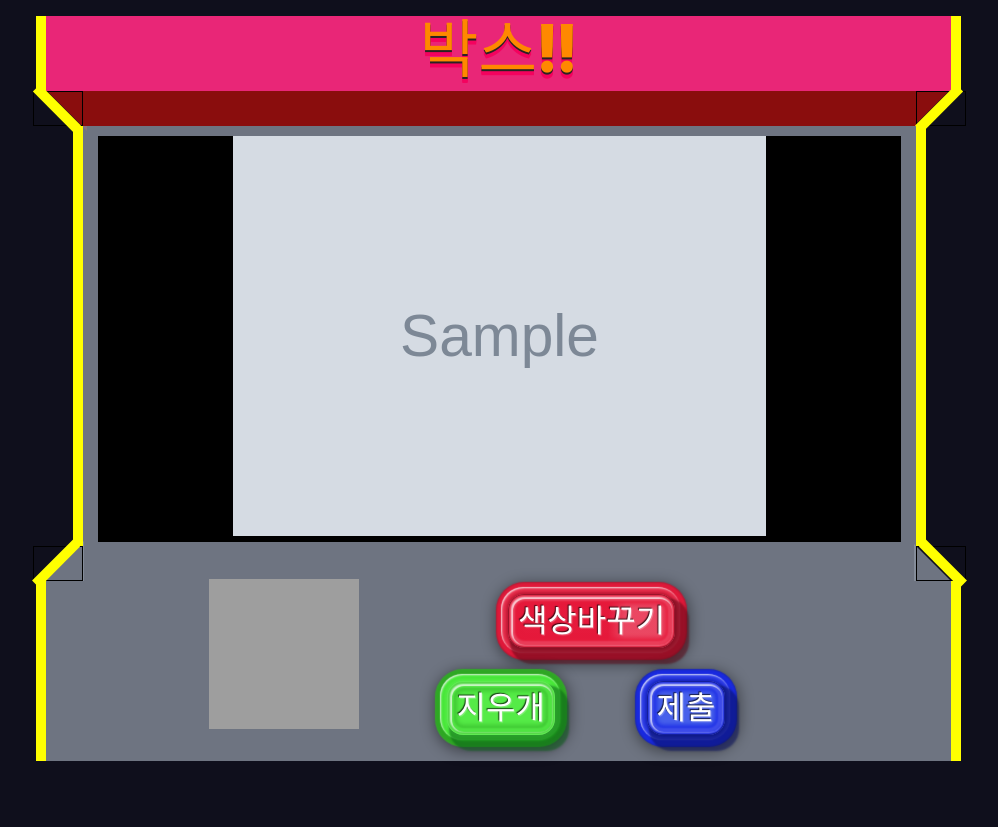
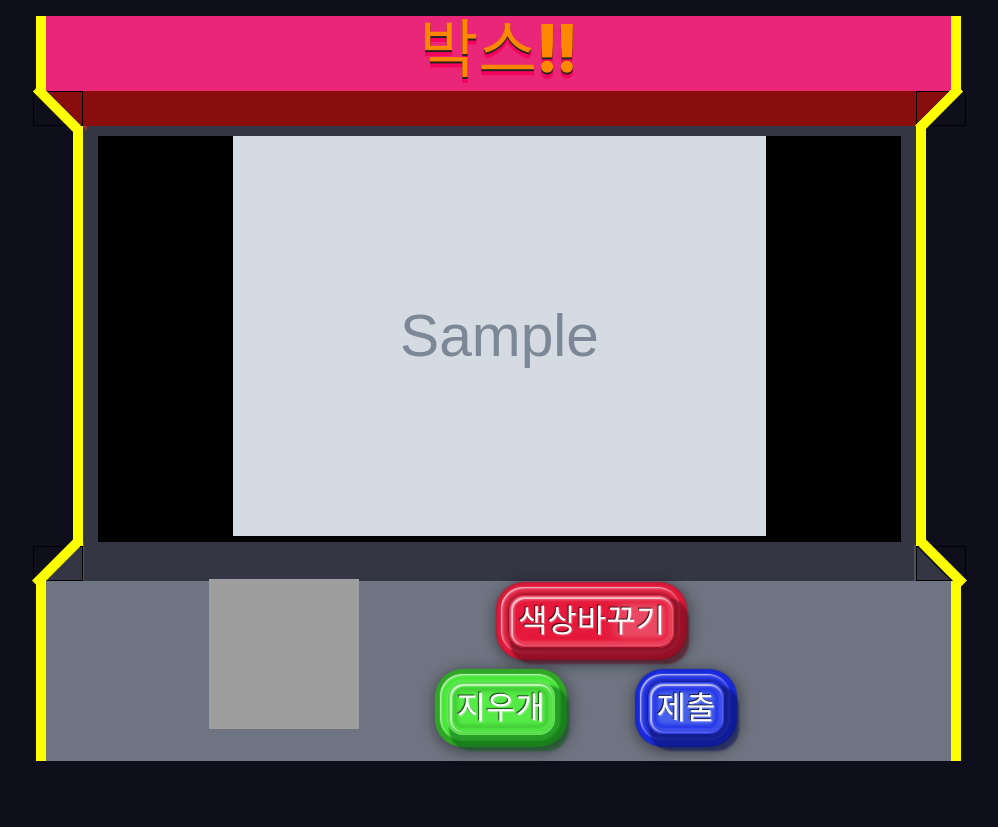
Before and after one commit to ParkNuri/lebelling, a Django app: page /boxing/non_tag/ in a window 1280 px wide. Shown: the part 56-883 px from the top of the page, without its empty margins (142-1140 px from the left). Run offline with Django 3.2, Linux system fonts and the light colour scheme; tables that the repository leaves empty hold one stand-in row (values such as "Sample post"); grey boxes marked "Sample" are stand-in pictures; some libraries are stand-ins or nearby versions; some web fonts are replaced; grey boxes are pictures that could not be loaded.

Commit message:
자잘한 코드고침

```diff
--- a/web_leb/boxing/templates/boxing/nontag.html
+++ b/web_leb/boxing/templates/boxing/nontag.html
@@ -240,7 +240,7 @@
   width: 0;
   height: 0;
   border-right: 37px solid transparent;
-  border-bottom: 37px solid #8c94a0c4;
+  border-bottom: 37px solid #8c94a04b;
   position: relative;
   bottom: 217px;
   left: 907px;
@@ -250,7 +250,7 @@
 .bottom-right-triangle {
   width: 0;
   height: 0;
-  border-bottom: 40px solid #8c94a0c4;
+  border-bottom: 40px solid #8c94a04b;
   border-left: 40px solid transparent;
   position: relative;
   bottom: 220px;
@@ -282,7 +282,7 @@
       </div>
       <div class="row">
             <div class="col-50"  style="margin-left: 90px; height: 420px; background-color: #0f0f1c; width: 50px; border-right: 10px solid yellow;"></div>
-            <div class="col-sm-9" style="text-align: center; height: 420px;  background-color: #8c94a0c4; padding-top: 10px; padding-bottom: 10px; width: 980px;">
+            <div class="col-sm-9" style="text-align: center; height: 420px;  background-color: #8c94a04b; padding-top: 10px; padding-bottom: 10px; width: 980px;">
                   <div style="background-color: black;">
                         <canvas id="canvas" width="600" height="400">
                               이 브라우저는 캔버스를 지원하지 않습니다.
@@ -295,7 +295,7 @@
             <div style="margin-left: 90px; border: 1px solid #000; width:50px; height:35px;">
                   <div class="hr2" style="border-top:10px solid yellow; height:55px; margin-left:-10px; position: relative; top: 5px; left: 19px; z-index: 1;"></div>
             </div>
-            <div class="col-sm-9" style="height: 35px; background-color: #8c94a0c4; width: 980px;"></div>
+            <div class="col-sm-9" style="height: 35px; background-color: #8c94a04b; width: 980px;"></div>
             <div style="border: 1px solid #000; width:50px; height:35px;">
                   <div class="hr" style="border-top:10px solid yellow; height:55px; margin-left:-10px; position: relative; top: 5px; right: 9px; z-index: 1;"></div>
             </div>
@@ -505,7 +505,7 @@
 
   }
 
-  document.querySelector('#submit').addEventListener('submit', function(event) {
+  document.querySelector('#btnfinish').addEventListener('submit', function(event) {
         event.preventDefault()
         console.log(arrPosition)
         const data = new FormData()
--- a/web_leb/boxing/templates/boxing/tag.html
+++ b/web_leb/boxing/templates/boxing/tag.html
@@ -258,7 +258,7 @@
 
   }
 
-  document.querySelector('#submit').addEventListener('submit', function(event) {
+  document.querySelector('#btnfinish').addEventListener('submit', function(event) {
         event.preventDefault()
         console.log(arrTagPosition)
         const data = new FormData()
```
